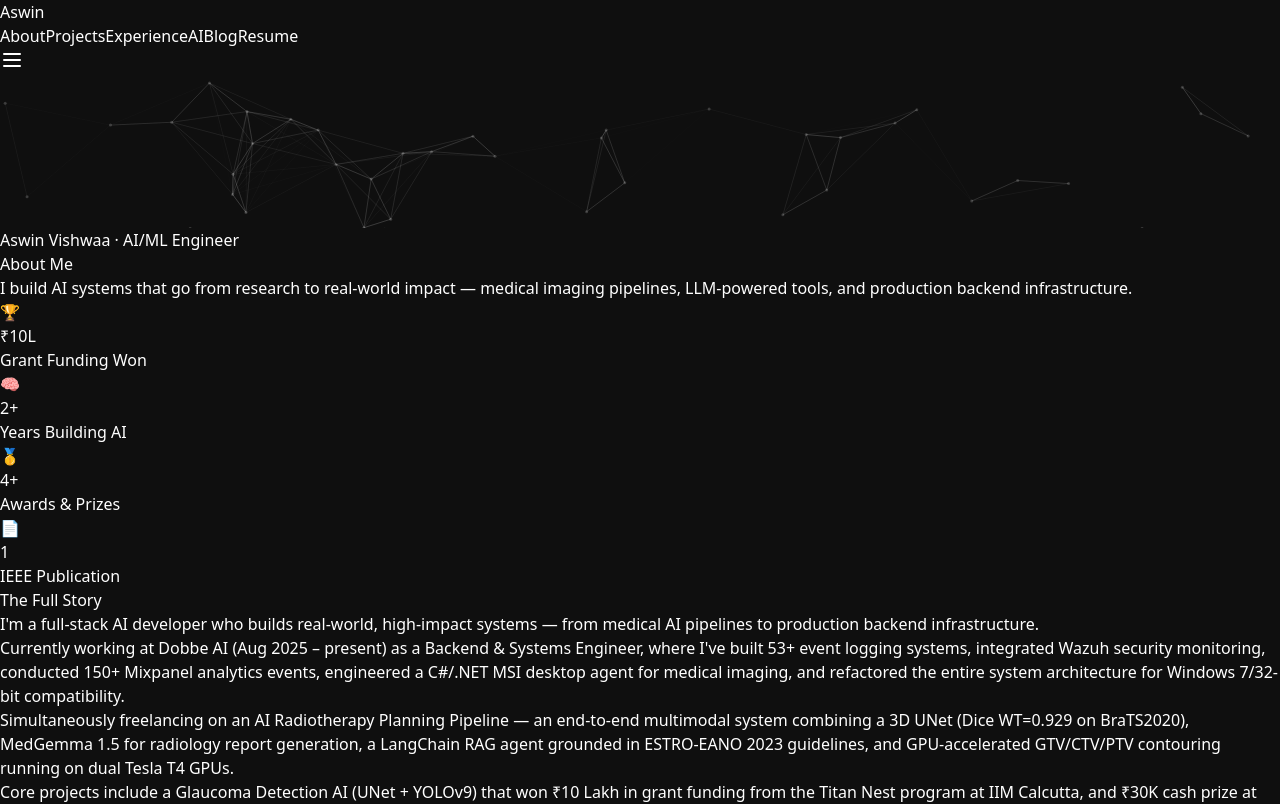
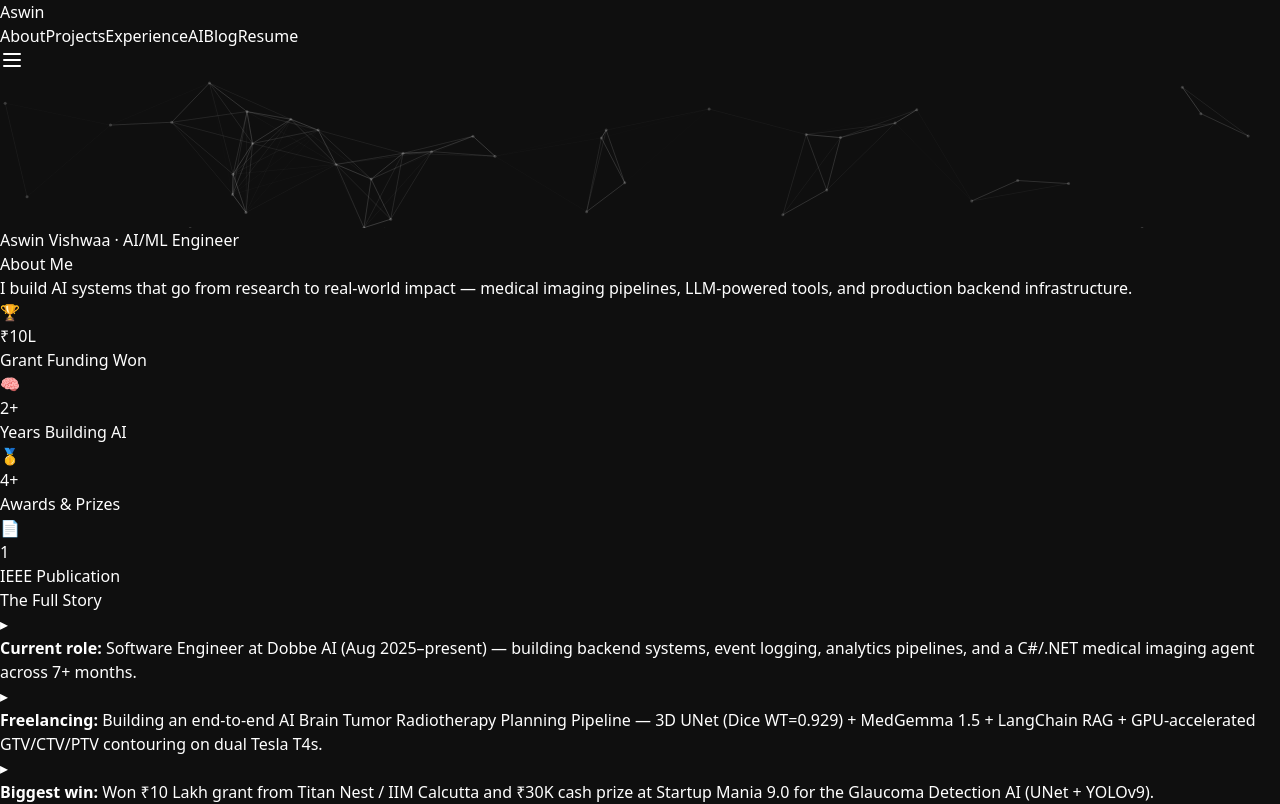
Before and after one commit to AswinVishwaa/aswin-portfolio, a React (Vite) app: page /about in a window 1280 px wide. Shown: the top 804 px of the page. Built offline with nearby package versions, Linux system fonts and the light colour scheme.

Commit message:
fix: modal portal centering, rag docs updated, about bullet points, exp stats label

```diff
--- a/src/pages/About.jsx
+++ b/src/pages/About.jsx
@@ -73,21 +73,32 @@ const About = () => {
         </div>
       </section>
 
-      {/* ── Bio ──────────────────────────────────────── */}
+      {/* ── Bio as structured bullet points ────────────── */}
       <section className="max-w-3xl mx-auto px-4 py-16">
         <h2 className="text-2xl font-bold text-black mb-8 text-center">The Full Story</h2>
-        <div className="space-y-4">
-          {aboutText.split("\n\n").map((para, i) => (
-            <motion.p
+        <div className="space-y-5 text-sm sm:text-base">
+          {[
+            { bold: "Current role:", text: "Software Engineer at Dobbe AI (Aug 2025–present) — building backend systems, event logging, analytics pipelines, and a C#/.NET medical imaging agent across 7+ months." },
+            { bold: "Freelancing:", text: "Building an end-to-end AI Brain Tumor Radiotherapy Planning Pipeline — 3D UNet (Dice WT=0.929) + MedGemma 1.5 + LangChain RAG + GPU-accelerated GTV/CTV/PTV contouring on dual Tesla T4s." },
+            { bold: "Biggest win:", text: "Won ₹10 Lakh grant from Titan Nest / IIM Calcutta and ₹30K cash prize at Startup Mania 9.0 for the Glaucoma Detection AI (UNet + YOLOv9)." },
+            { bold: "Published researcher:", text: "Research paper published at ICCCNT 2025 (IEEE, IIT Indore) covering Glaucoma Detection methodology and clinical validation." },
+            { bold: "What I build:", text: "Medical AI pipelines, LLM-powered tools, production backend infrastructure, and full-stack web apps. I bridge deep research with real-world product impact." },
+            { bold: "How I work:", text: "Speed-first, proof-of-concept driven. I jump into new tech under pressure and deliver — Docker, FastAPI, C#/.NET, binary parsing — all learned on the job." },
+            { bold: "Education:", text: "Pursuing B.Tech in AI/ML Engineering, actively building real-world systems in parallel with academics." },
+          ].map(({ bold, text }, i) => (
+            <motion.div
               key={i}
-              initial={{ opacity: 0, y: 16 }}
-              whileInView={{ opacity: 1, y: 0 }}
-              transition={{ delay: i * 0.1 }}
+              initial={{ opacity: 0, x: -12 }}
+              whileInView={{ opacity: 1, x: 0 }}
+              transition={{ delay: i * 0.08 }}
               viewport={{ once: true }}
-              className="text-gray-700 leading-relaxed text-sm sm:text-base"
+              className="flex gap-3 items-start"
             >
-              {para}
-            </motion.p>
+              <span className="text-black mt-1.5 flex-shrink-0">▸</span>
+              <p className="text-gray-700 leading-relaxed">
+                <strong className="text-black font-semibold">{bold}</strong>{" "}{text}
+              </p>
+            </motion.div>
           ))}
         </div>
       </section>
--- a/src/pages/Blog.jsx
+++ b/src/pages/Blog.jsx
@@ -1,5 +1,6 @@
 import { useEffect, useState } from "react";
 import { motion, AnimatePresence } from "framer-motion";
+import { createPortal } from "react-dom";
 import ParticlesBackground from "../components/ParticlesBackground";
 
 // ─── Helpers ────────────────────────────────────────────────
@@ -34,45 +35,46 @@ const renderContent = (text) =>
     )
   );
 
-// ─── Split Modal ─────────────────────────────────────────────
-const SplitModal = ({ post, onClose }) => (
+// ─── Split Modal (Portal) ────────────────────────────────────
+// Renders into document.body to escape any ancestor transform stacking context
+const SplitModal = ({ post, onClose }) => {
+  if (!post) return null;
+
+  return createPortal(
     <AnimatePresence>
-    {post && (
-      <>
-        {/* Backdrop */}
       <motion.div
-          className="fixed inset-0 z-[98] bg-black/75 backdrop-blur-sm"
+        key="split-backdrop"
+        className="fixed inset-0 z-[9999] flex items-center justify-center p-4"
+        style={{ backgroundColor: "rgba(0,0,0,0.75)", backdropFilter: "blur(4px)" }}
         initial={{ opacity: 0 }}
         animate={{ opacity: 1 }}
         exit={{ opacity: 0 }}
         onClick={onClose}
-        />
-
-        {/* Modal */}
+      >
         <motion.div
-          className="fixed z-[99] inset-4 sm:inset-auto sm:top-1/2 sm:left-1/2
-            sm:w-[800px] sm:max-w-[90vw] sm:max-h-[85vh]
-            sm:-translate-x-1/2 sm:-translate-y-1/2
-            bg-white rounded-2xl shadow-2xl overflow-hidden flex flex-col sm:flex-row"
+          key="split-modal"
+          className="bg-white rounded-2xl shadow-2xl overflow-hidden flex flex-col sm:flex-row
+            w-full max-w-3xl max-h-[85vh]"
           initial={{ opacity: 0, scale: 0.93, y: 20 }}
           animate={{ opacity: 1, scale: 1, y: 0 }}
           exit={{ opacity: 0, scale: 0.93, y: 20 }}
-          transition={{ type: "spring", damping: 26, stiffness: 260 }}
+          transition={{ type: "spring", damping: 28, stiffness: 280 }}
+          onClick={(e) => e.stopPropagation()}
         >
           {/* Left — image panel */}
-          <div className="sm:w-[42%] flex-shrink-0 bg-gray-50 flex items-center justify-center p-8 border-b sm:border-b-0 sm:border-r border-gray-100 min-h-[200px] sm:min-h-0">
+          <div className="sm:w-[40%] flex-shrink-0 bg-gray-50 flex items-center justify-center
+            p-8 border-b sm:border-b-0 sm:border-r border-gray-100 min-h-[200px]">
             <img
               src={post.image}
               alt={post.title}
               data-slug={post.slug}
               onError={handleImgError}
-              className="max-w-full max-h-[220px] sm:max-h-[340px] object-contain rounded-lg"
+              className="max-w-full max-h-[220px] sm:max-h-[320px] object-contain rounded-lg"
             />
           </div>
 
           {/* Right — detail panel */}
           <div className="flex-1 overflow-y-auto p-6 sm:p-8 flex flex-col">
-            {/* Close */}
             <div className="flex justify-end mb-4">
               <button
                 onClick={onClose}
@@ -93,10 +95,11 @@ const SplitModal = ({ post, onClose }) => (
             </div>
           </div>
         </motion.div>
-      </>
-    )}
-  </AnimatePresence>
+      </motion.div>
+    </AnimatePresence>,
+    document.body
   );
+};
 
 // ─── Podium Card ─────────────────────────────────────────────
 const PodiumCard = ({ post, rank, onClick, className = "" }) => {
--- a/src/pages/Experience.jsx
+++ b/src/pages/Experience.jsx
@@ -228,7 +228,7 @@ const Experience = () => (
         >
             <div className="grid grid-cols-2 sm:grid-cols-4 gap-3">
                 {[
-                    { label: "Commits (months)", value: "7+" },
+                    { label: "Work Duration", value: "7+ Mo." },
                     { label: "Grant Funding", value: "₹10L" },
                     { label: "Awards Won", value: "4+" },
                     { label: "Active Branches", value: "3" },
```
Also changed, not shown: api/data/docs.json (+5 -3 lines), src/components/BlogPreview.jsx (+66 -53 lines). Lines whose indentation alone changed are shown as unchanged.
